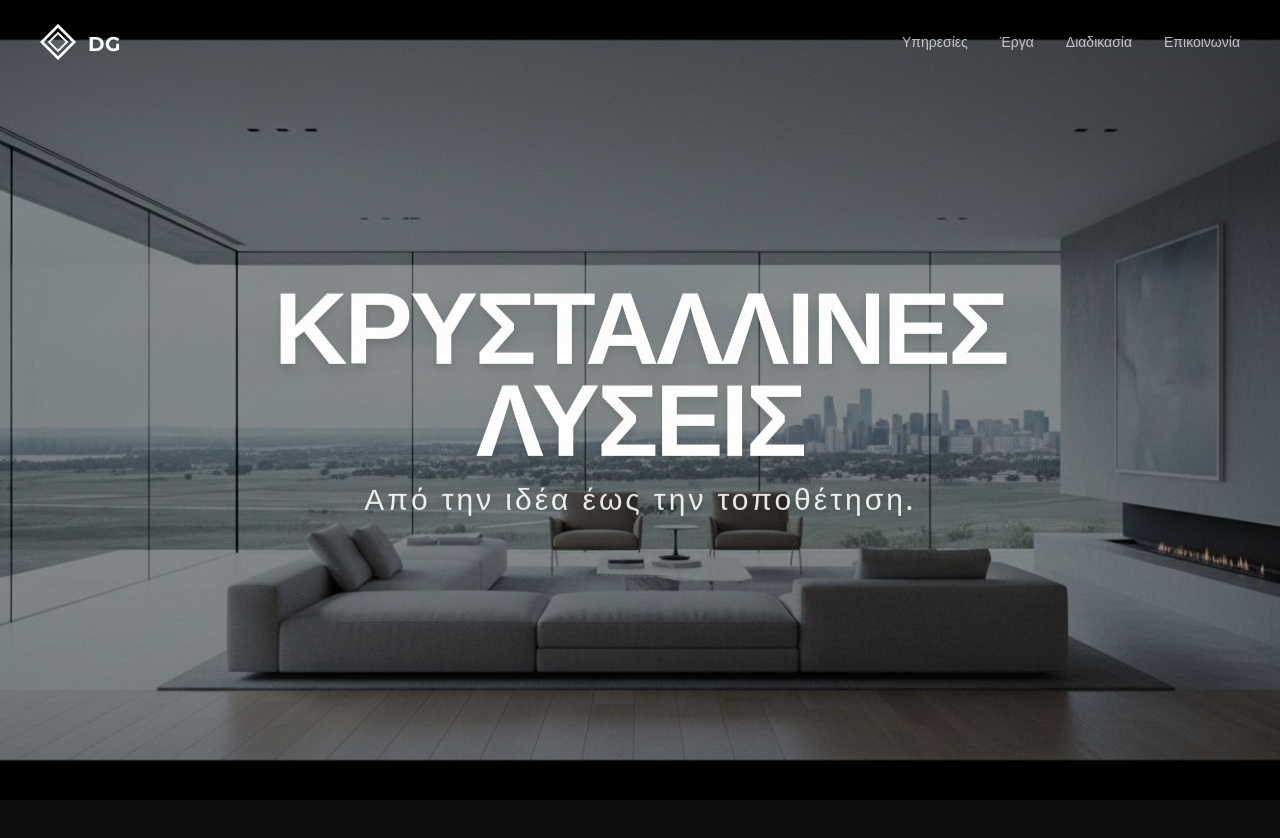
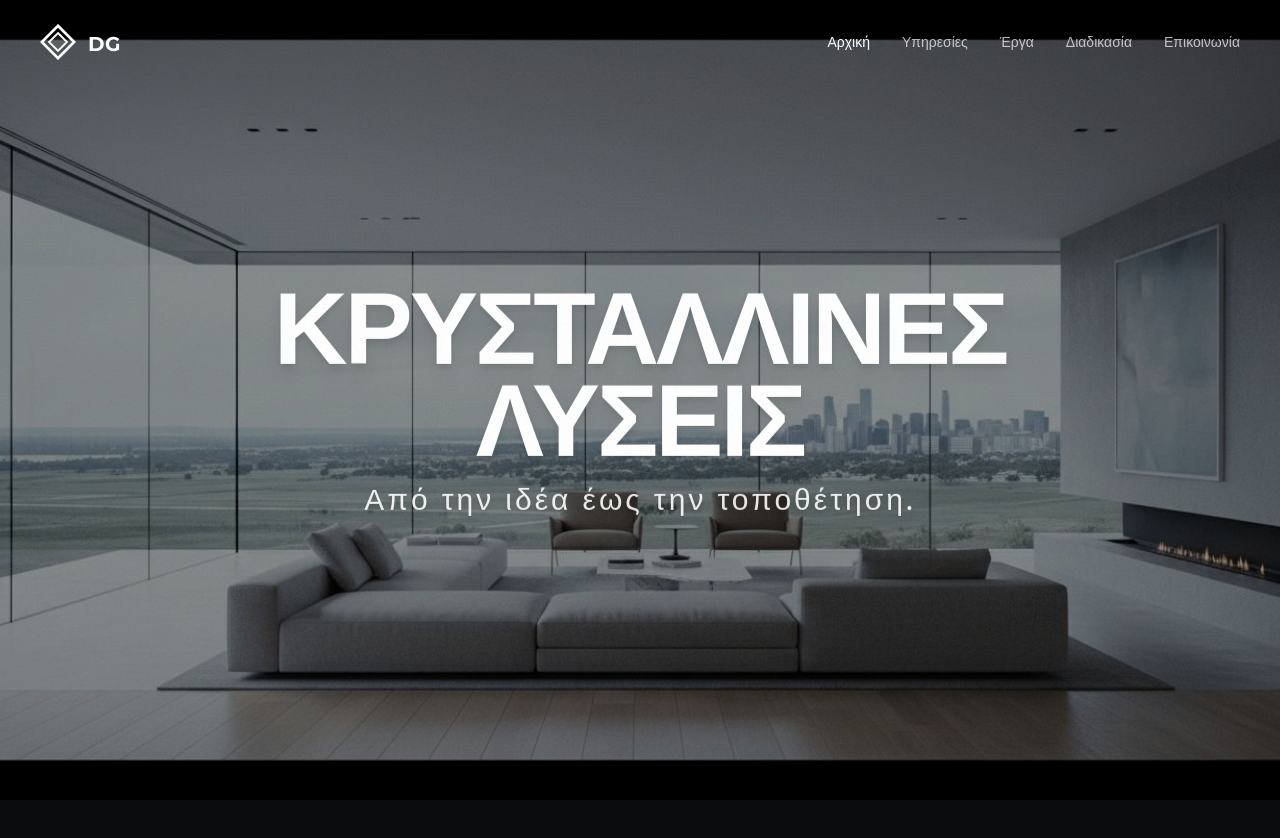
Before and after one commit to AlexanderTsalas/dodekanisa_glass_design, a React (Vite) app: page / in a window 1280 px wide. Shown: the top 838 px of the page. Built offline with nearby package versions, Linux system fonts and the light colour scheme.

Commit message:
feat: Implement initial application scaffolding with React Router, navigation, footer, and core page components, including a hero image asset.

```diff
--- a/src/App.tsx
+++ b/src/App.tsx
@@ -90,6 +90,7 @@ function Navigation() {
           <span className="font-display font-bold text-xl tracking-wide mt-1">DG</span>
         </Link>
         <div className="hidden md:flex items-center gap-8">
+          <Link to="/" className={`link-underline text-sm font-medium ${location.pathname === '/' ? 'opacity-100' : 'opacity-70'}`}>Αρχική</Link>
           <Link to="/services" className={`link-underline text-sm font-medium ${location.pathname === '/services' ? 'opacity-100' : 'opacity-70'}`}>Υπηρεσίες</Link>
           <Link to="/projects" className={`link-underline text-sm font-medium ${location.pathname.startsWith('/projects') ? 'opacity-100' : 'opacity-70'}`}>Έργα</Link>
           <Link to="/process" className={`link-underline text-sm font-medium ${location.pathname === '/process' ? 'opacity-100' : 'opacity-70'}`}>Διαδικασία</Link>
@@ -151,7 +152,6 @@ function Footer() {
 }
 
 function App() {
-  const location = useLocation();
 
   return (
     <div className="relative min-h-screen flex flex-col">
```
Also changed, not shown: public/hero_colorful_vibrant.png (added).
